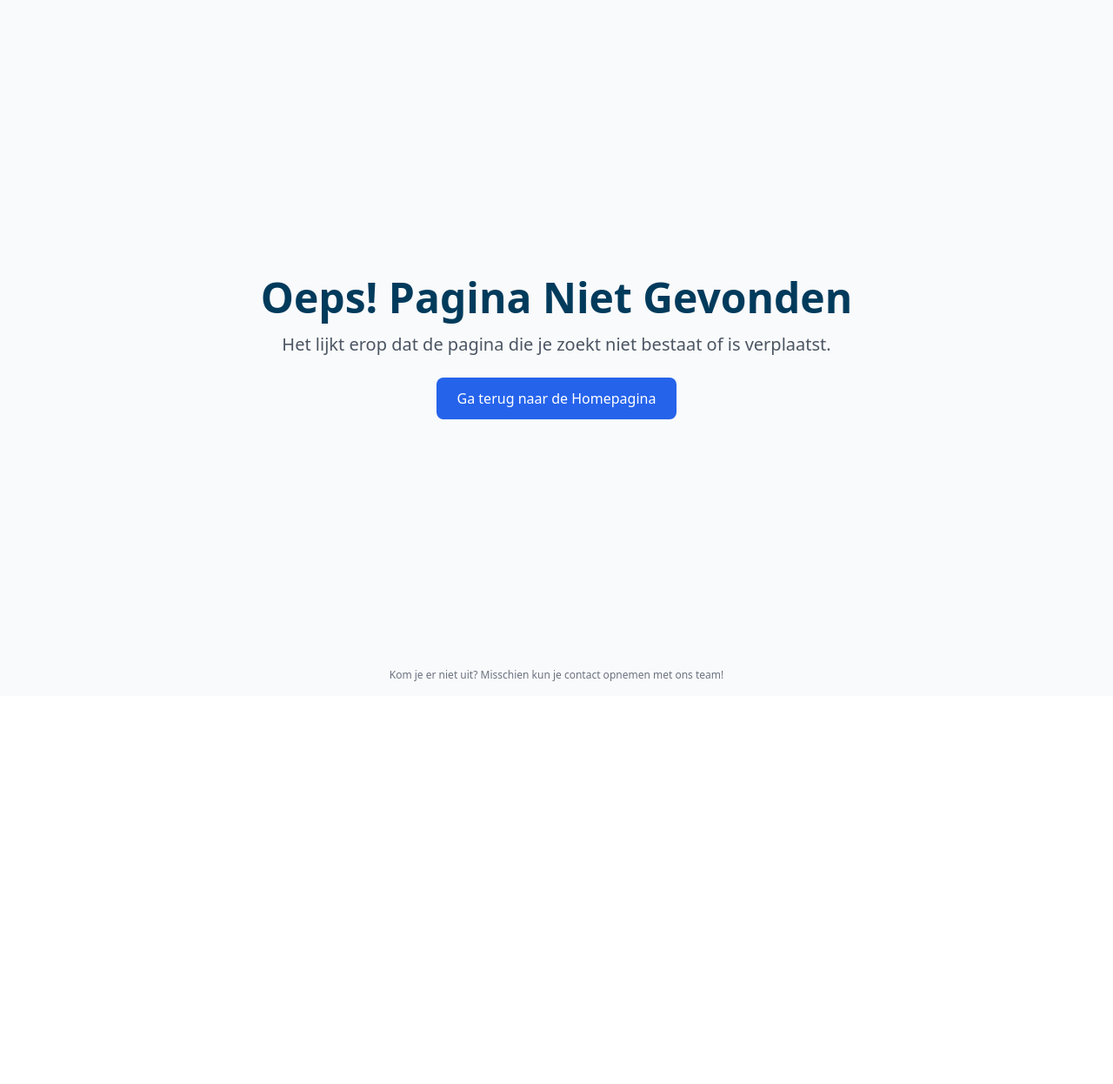
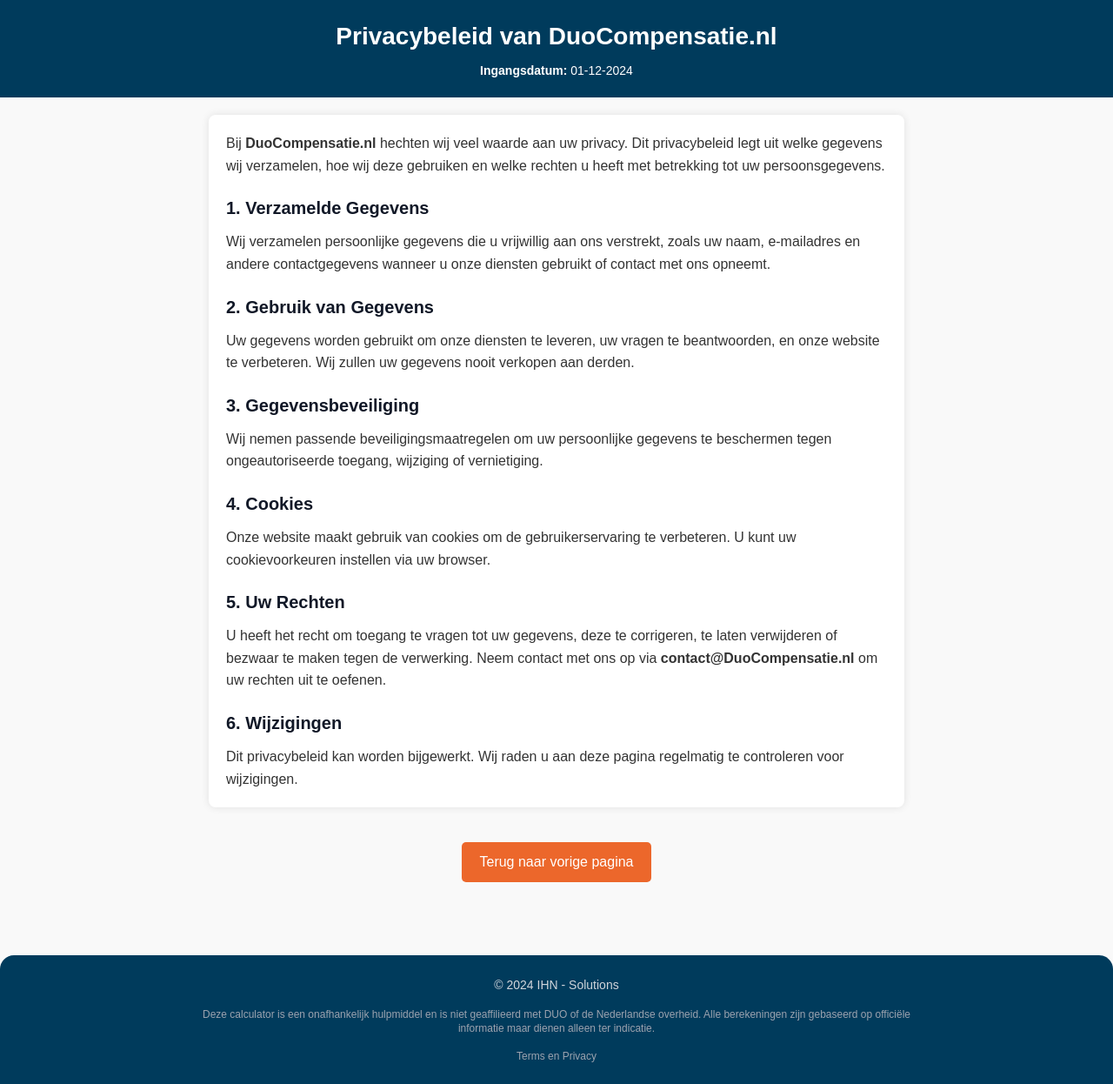
Before and after one commit to RubenHaisma/DuoCompensatie, a Next.js app: page /privacy in a window 1280 px wide. Before the commit this address had no page. Shown: the whole page at 87% size. Before the commit the page ends 800 px from the top, so only its background shows below. Built offline with nearby package versions, Linux system fonts and the light colour scheme.

Commit message:
privacy, terms

```diff
--- /dev/null
+++ b/app/privacy/page.tsx
@@ -0,0 +1,140 @@
+'use client';
+
+import React from "react";
+import Link from "next/link";
+import Footer from "@/components/Layout/Footer";
+
+const PrivacyPolicy: React.FC = () => {
+  return (
+    <div style={styles.page}>
+      {/* Header */}
+      <header style={{ ...styles.header, backgroundColor: '#003b5c' }}>
+        <h1 style={{ ...styles.title, color: 'white' }}>Privacybeleid van DuoCompensatie.nl</h1>
+        <p style={{ ...styles.date, color: 'white' }}><strong>Ingangsdatum:</strong> 01-12-2024</p>
+      </header>
+
+      {/* Content */}
+      <main style={styles.content}>
+        <section>
+          <p>
+            Bij <strong>DuoCompensatie.nl</strong> hechten wij veel waarde aan uw privacy. Dit
+            privacybeleid legt uit welke gegevens wij verzamelen, hoe wij deze gebruiken
+            en welke rechten u heeft met betrekking tot uw persoonsgegevens.
+          </p>
+
+          <h2 style={styles.subHeading}>1. Verzamelde Gegevens</h2>
+          <p>
+            Wij verzamelen persoonlijke gegevens die u vrijwillig aan ons verstrekt, zoals
+            uw naam, e-mailadres en andere contactgegevens wanneer u onze diensten gebruikt
+            of contact met ons opneemt.
+          </p>
+
+          <h2 style={styles.subHeading}>2. Gebruik van Gegevens</h2>
+          <p>
+            Uw gegevens worden gebruikt om onze diensten te leveren, uw vragen te beantwoorden,
+            en onze website te verbeteren. Wij zullen uw gegevens nooit verkopen aan derden.
+          </p>
+
+          <h2 style={styles.subHeading}>3. Gegevensbeveiliging</h2>
+          <p>
+            Wij nemen passende beveiligingsmaatregelen om uw persoonlijke gegevens te beschermen
+            tegen ongeautoriseerde toegang, wijziging of vernietiging.
+          </p>
+
+          <h2 style={styles.subHeading}>4. Cookies</h2>
+          <p>
+            Onze website maakt gebruik van cookies om de gebruikerservaring te verbeteren.
+            U kunt uw cookievoorkeuren instellen via uw browser.
+          </p>
+
+          <h2 style={styles.subHeading}>5. Uw Rechten</h2>
+          <p>
+            U heeft het recht om toegang te vragen tot uw gegevens, deze te corrigeren, te
+            laten verwijderen of bezwaar te maken tegen de verwerking. Neem contact met ons
+            op via <a href="mailto:contact@DuoCompensatie.nl"><strong>contact@DuoCompensatie.nl</strong></a> om uw rechten uit te oefenen.
+          </p>
+
+          <h2 style={styles.subHeading}>6. Wijzigingen</h2>
+          <p>
+            Dit privacybeleid kan worden bijgewerkt. Wij raden u aan deze pagina regelmatig
+            te controleren voor wijzigingen.
+          </p>
+        </section>
+      </main>
+
+      {/* Go Back Button */}
+      <div style={styles.buttonContainer}>
+        <Link href="/">
+          <button style={{ ...styles.button, backgroundColor: '#EC672B' }}>
+            Terug naar vorige pagina
+          </button>
+        </Link>
+      </div>
+
+      {/* Footer */}
+      <Footer />
+    </div>
+  );
+};
+
+const styles = {
+  page: {
+    fontFamily: "Arial, sans-serif",
+    lineHeight: "1.6",
+    color: "#333",
+    backgroundColor: "#f9f9f9",
+    minHeight: "100vh",
+    display: "flex",
+    flexDirection: "column" as const,
+    justifyContent: "space-between",
+  },
+  header: {
+    backgroundColor: "#003b5c",
+    color: "#fff",
+    padding: "20px",
+    textAlign: "center" as const,
+  },
+  title: {
+    margin: "0",
+    fontSize: "28px",
+  },
+  date: {
+    fontSize: "14px",
+    marginTop: "5px",
+  },
+  content: {
+    maxWidth: "800px",
+    margin: "20px auto",
+    padding: "20px",
+    backgroundColor: "#fff",
+    borderRadius: "8px",
+    boxShadow: "0 0 10px rgba(0, 0, 0, 0.1)",
+  },
+  subHeading: {
+    fontSize: "20px",
+    marginTop: "20px",
+    marginBottom: "10px",
+  },
+  buttonContainer: {
+    display: "flex",
+    justifyContent: "center",
+    margin: "20px 0",
+  },
+  button: {
+    backgroundColor: "#003b5c",
+    color: "#fff",
+    border: "none",
+    padding: "10px 20px",
+    borderRadius: "5px",
+    fontSize: "16px",
+    cursor: "pointer",
+  },
+  footer: {
+    backgroundColor: "#003b5c",
+    color: "#fff",
+    textAlign: "center" as const,
+    padding: "10px 20px",
+  },
+};
+
+export default PrivacyPolicy;
--- /dev/null
+++ b/app/terms/page.tsx
@@ -0,0 +1,139 @@
+'use client';
+
+import React from "react";
+import Link from "next/link";
+import Footer from "@/components/Layout/Footer";
+
+const TermsAndConditions: React.FC = () => {
+
+  return (
+    <div style={styles.page}>
+      {/* Header */}
+      <header style={styles.header}>
+        <h1 style={{...styles.title, color: 'white'}}>Algemene Voorwaarden van DuoCompensatie.nl</h1>
+        <p style={{...styles.date, color: 'white'}}><strong>Ingangsdatum:</strong> 01-12-2024</p>
+      </header>
+
+      {/* Content */}
+      <main style={styles.content}>
+        <section>
+          <p>
+            Welkom bij <strong>DuoCompensatie.nl</strong>. Door gebruik te maken van onze website
+            stemt u ermee in zich te houden aan de volgende algemene voorwaarden.
+            Lees deze voorwaarden zorgvuldig door voordat u gebruik maakt van onze diensten.
+            Indien u niet akkoord gaat, dient u de website niet te gebruiken.
+          </p>
+
+          <h2 style={styles.subHeading}>1. Gebruik van de Website</h2>
+          <p>
+            U stemt ermee in <strong>DuoCompensatie.nl</strong> uitsluitend te gebruiken voor legitieme
+            doeleinden en in overeenstemming met deze voorwaarden.
+          </p>
+
+          <h2 style={styles.subHeading}>2. Verleende Diensten</h2>
+          <p>
+            DuoCompensatie.nl biedt informatie en tools met betrekking tot compensatie.
+            Wij streven naar nauwkeurigheid, maar garanderen dit niet volledig.
+          </p>
+
+          <h2 style={styles.subHeading}>3. Verplichtingen van Gebruikers</h2>
+          <p>
+            Gebruikers moeten correcte informatie verstrekken en zich houden aan alle
+            toepasselijke wetgeving. Misbruik kan leiden tot juridische stappen.
+          </p>
+
+          <h2 style={styles.subHeading}>4. Intellectueel Eigendom</h2>
+          <p>
+            Alle inhoud op deze website, inclusief tekst en logo's, is eigendom van DuoCompensatie.nl.
+          </p>
+
+          <h2 style={styles.subHeading}>5. Aansprakelijkheidsverklaring</h2>
+          <p>
+            Wij zijn niet aansprakelijk voor enige schade die voortvloeit uit het gebruik van
+            deze website. Gebruik is volledig op eigen risico.
+          </p>
+
+          <h2 style={styles.subHeading}>6. Wijzigingen</h2>
+          <p>
+            DuoCompensatie.nl behoudt zich het recht voor deze voorwaarden op elk moment te wijzigen.
+            Wij raden aan regelmatig deze pagina te controleren.
+          </p>
+        </section>
+      </main>
+
+      {/* Go Back Button */}
+      <div style={styles.buttonContainer}>
+        <Link href="/">
+          <button style={{ ...styles.button, backgroundColor: "#ff9900" }}>
+            <span style={{ color: 'white' }}>Terug naar vorige pagina</span>
+          </button>
+        </Link>
+      </div>
+
+      {/* Footer */}
+      <Footer />
+    </div>
+  );
+};
+
+const styles = {
+  page: {
+    fontFamily: "Arial, sans-serif",
+    lineHeight: "1.6",
+    color: "#333",
+    backgroundColor: "#f9f9f9",
+    minHeight: "100vh",
+    display: "flex",
+    flexDirection: "column" as const,
+    justifyContent: "space-between",
+  },
+  header: {
+    backgroundColor: "#003b5c",
+    color: "#fff",
+    padding: "20px",
+    textAlign: "center" as const,
+  },
+  title: {
+    margin: "0",
+    fontSize: "28px",
+  },
+  date: {
+    fontSize: "14px",
+    marginTop: "5px",
+  },
+  content: {
+    maxWidth: "800px",
+    margin: "20px auto",
+    padding: "20px",
+    backgroundColor: "#fff",
+    borderRadius: "8px",
+    boxShadow: "0 0 10px rgba(0, 0, 0, 0.1)",
+  },
+  subHeading: {
+    fontSize: "20px",
+    marginTop: "20px",
+    marginBottom: "10px",
+  },
+  buttonContainer: {
+    display: "flex",
+    justifyContent: "center",
+    margin: "20px 0",
+  },
+  button: {
+    backgroundColor: "#003b5c",
+    color: "#fff",
+    border: "none",
+    padding: "10px 20px",
+    borderRadius: "5px",
+    fontSize: "16px",
+    cursor: "pointer",
+  },
+  footer: {
+    backgroundColor: "#003b5c",
+    color: "#fff",
+    textAlign: "center" as const,
+    padding: "10px 20px",
+  },
+};
+
+export default TermsAndConditions;
--- a/components/Layout/Footer.tsx
+++ b/components/Layout/Footer.tsx
@@ -1,4 +1,4 @@
-import React from 'react';
+import Link from 'next/link';
 
 export default function Footer() {
   return (
@@ -27,6 +27,17 @@
           Deze calculator is een onafhankelijk hulpmiddel en is niet geaffilieerd met DUO of de Nederlandse overheid.
           Alle berekeningen zijn gebaseerd op officiële informatie maar dienen alleen ter indicatie.
         </p>
+
+        {/* Terms and Privacy */}
+        <p className="mt-4 text-xs font-light text-gray-400">
+          <Link href="/terms" legacyBehavior>
+            Terms
+          </Link>{' '}
+          en{' '}
+          <Link href="/privacy" legacyBehavior>
+            Privacy
+          </Link>
+        </p>
       </div>
     </footer>
   );
```
